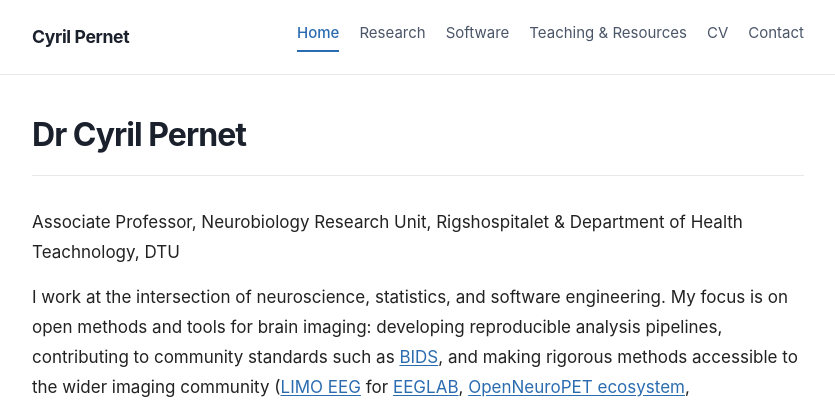
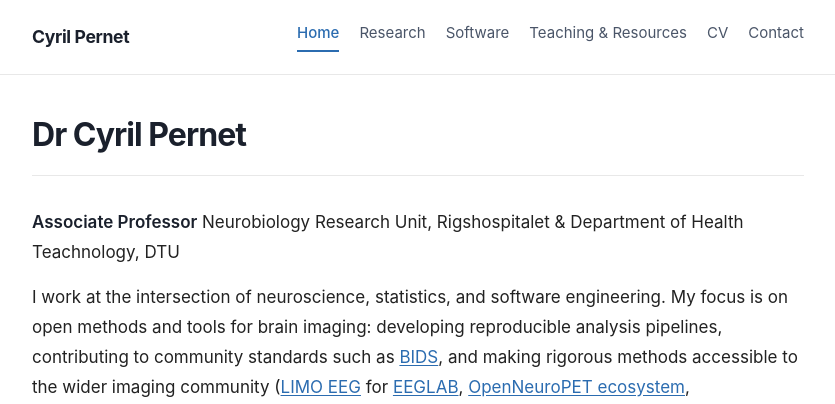
Before and after one commit to CPernet/CPernet.github.io, a Jekyll site: the page built from index.md, in a window 1280 px wide and 900 px high. Shown: the top 404 px of the window, without its empty margins (222-1057 px from the left). Built offline with Jekyll 4.4.1, drawn with Linux system fonts in a browser that asks for light colours; our own code applies the rules of GitHub Pages for plain Markdown files.

Commit message:
Enhance formatting of the title section for improved emphasis and readability

```diff
--- a/index.md
+++ b/index.md
@@ -5,7 +5,7 @@ description: >-
   Dr Cyril Pernet - Associate Professor, Neurobiology
   Research Unit, Rigshospitalet & Department of Health Teachnology, DTU. Brain imaging methods, open science, reproducibility.
 ---
-Associate Professor,
+**Associate Professor**
 Neurobiology Research Unit, Rigshospitalet & Department of Health Teachnology, DTU
 
 I work at the intersection of neuroscience, statistics, and software engineering. My focus is on open methods and tools for brain imaging: developing reproducible analysis pipelines, contributing to community standards such as [BIDS](https://bids.neuroimaging.io), and making rigorous methods accessible to
```
